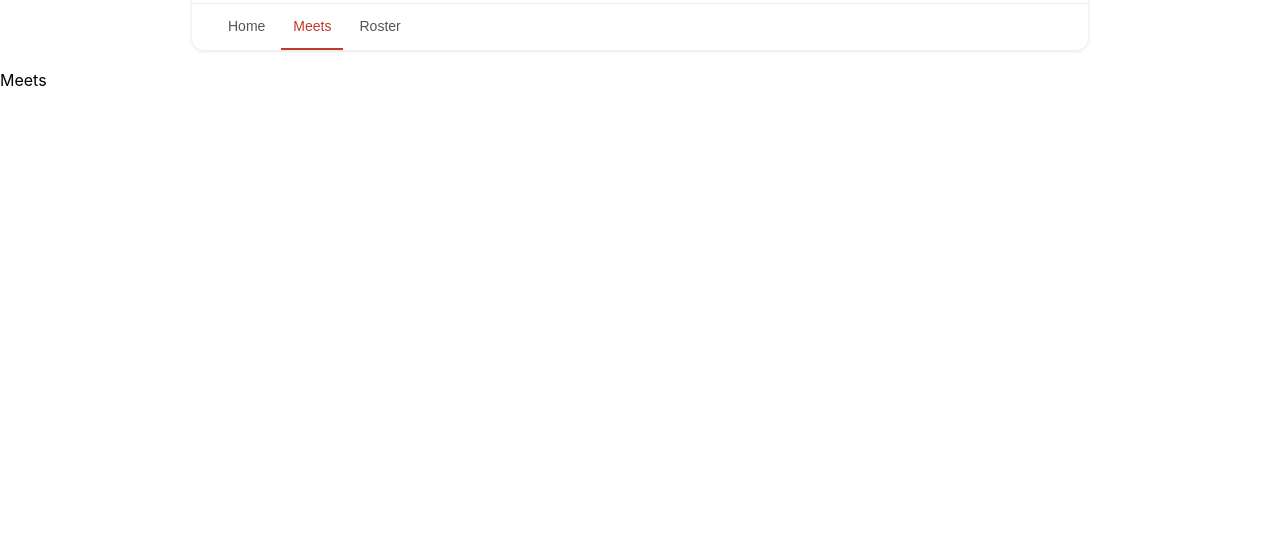
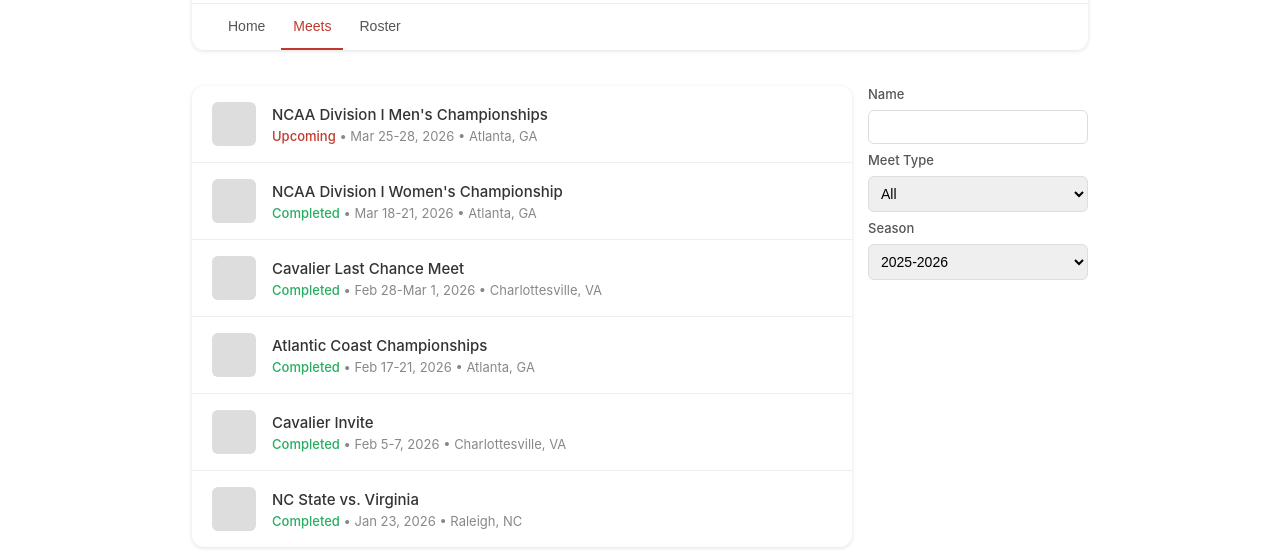
Before and after one commit to DylanHNicolay/EVID, a React (Create React App) app in the folder divecloud-react/: page / in a window 1280 px wide. Both pictures are taken after a click on the button "Meets". Shown: the part 386-946 px from the top of the page. Before the commit the page ends 800 px from the top, so only its background shows below. Built offline with nearby package versions, Linux system fonts and the light colour scheme.

Commit message:
meets team page

```diff
--- /dev/null
+++ b/divecloud-react/src/components/teams/meets/MeetList.css
@@ -0,0 +1,53 @@
+.meet-list {
+  background: white;
+  border-radius: 12px;
+  box-shadow: 0 1px 4px rgba(0, 0, 0, 0.12);
+  overflow: hidden;
+}
+
+.meet-item {
+  display: flex;
+  align-items: center;
+  gap: 16px;
+  padding: 16px 20px;
+  border-bottom: 1px solid #eee;
+}
+
+.meet-item:last-child {
+  border-bottom: none;
+}
+
+.meet-logo-placeholder {
+  width: 44px;
+  height: 44px;
+  border-radius: 6px;
+  background: #ddd;
+  flex-shrink: 0;
+}
+
+.meet-info {
+  display: flex;
+  flex-direction: column;
+  gap: 4px;
+}
+
+.meet-name {
+  font-size: 15px;
+  font-weight: 500;
+  color: #333;
+}
+
+.meet-meta {
+  font-size: 13px;
+  color: #888;
+}
+
+.meet-status.upcoming {
+  color: #c0392b;
+  font-weight: 500;
+}
+
+.meet-status.completed {
+  color: #27ae60;
+  font-weight: 500;
+}
--- /dev/null
+++ b/divecloud-react/src/components/teams/meets/MeetList.tsx
@@ -0,0 +1,114 @@
+import React from 'react';
+import './MeetList.css';
+
+interface Meet {
+  id: number;
+  name: string;
+  status: 'Upcoming' | 'Completed';
+  dateRange: string;
+  location: string;
+  logoUrl?: string;
+  type: string;
+  season: string;
+}
+
+const mockMeets: Meet[] = [
+  {
+    id: 1,
+    name: "NCAA Division I Men's Championships",
+    status: 'Upcoming',
+    dateRange: 'Mar 25-28, 2026',
+    location: 'Atlanta, GA',
+    type: 'Championship',
+    season: '2025-2026',
+  },
+  {
+    id: 2,
+    name: "NCAA Division I Women's Championship",
+    status: 'Completed',
+    dateRange: 'Mar 18-21, 2026',
+    location: 'Atlanta, GA',
+    type: 'Championship',
+    season: '2025-2026',
+  },
+  {
+    id: 3,
+    name: 'Cavalier Last Chance Meet',
+    status: 'Completed',
+    dateRange: 'Feb 28-Mar 1, 2026',
+    location: 'Charlottesville, VA',
+    type: 'Invitational',
+    season: '2025-2026',
+  },
+  {
+    id: 4,
+    name: 'Atlantic Coast Championships',
+    status: 'Completed',
+    dateRange: 'Feb 17-21, 2026',
+    location: 'Atlanta, GA',
+    type: 'Championship',
+    season: '2025-2026',
+  },
+  {
+    id: 5,
+    name: 'Cavalier Invite',
+    status: 'Completed',
+    dateRange: 'Feb 5-7, 2026',
+    location: 'Charlottesville, VA',
+    type: 'Invitational',
+    season: '2025-2026',
+  },
+  {
+    id: 6,
+    name: 'NC State vs. Virginia',
+    status: 'Completed',
+    dateRange: 'Jan 23, 2026',
+    location: 'Raleigh, NC',
+    type: 'Dual',
+    season: '2025-2026',
+  },
+];
+
+interface MeetListProps {
+  nameFilter: string;
+  typeFilter: string;
+  seasonFilter: string;
+}
+
+const MeetList = ({
+  nameFilter,
+  typeFilter,
+  seasonFilter,
+}: MeetListProps): React.ReactElement => {
+  const filtered = mockMeets.filter((meet) => {
+    const matchesName = meet.name
+      .toLowerCase()
+      .includes(nameFilter.toLowerCase());
+    const matchesType = typeFilter === 'All' || meet.type === typeFilter;
+    const matchesSeason = meet.season === seasonFilter;
+    return matchesName && matchesType && matchesSeason;
+  });
+
+  return (
+    <div className="meet-list">
+      {filtered.map((meet) => (
+        <div key={meet.id} className="meet-item">
+          <div className="meet-logo-placeholder" />
+          <div className="meet-info">
+            <span className="meet-name">{meet.name}</span>
+            <span className="meet-meta">
+              <span
+                className={`meet-status ${meet.status === 'Upcoming' ? 'upcoming' : 'completed'}`}
+              >
+                {meet.status}
+              </span>{' '}
+              • {meet.dateRange} • {meet.location}
+            </span>
+          </div>
+        </div>
+      ))}
+    </div>
+  );
+};
+
+export default MeetList;
--- /dev/null
+++ b/divecloud-react/src/tabs/team/team-meets-tab.css
@@ -0,0 +1,38 @@
+.meets-layout {
+  display: flex;
+  gap: 16px;
+  align-items: flex-start;
+  padding: 16px;
+  width: 70%;
+  margin: auto;
+}
+
+.meets-main {
+  flex: 3;
+}
+
+.meets-sidebar {
+  flex: 1;
+}
+
+.meets-filters {
+  display: flex;
+  flex-direction: column;
+  gap: 8px;
+}
+
+.meets-filters label {
+  font-size: 13px;
+  font-weight: 500;
+  color: #555;
+}
+
+.meets-filters input,
+.meets-filters select {
+  padding: 8px;
+  border: 1px solid #ddd;
+  border-radius: 6px;
+  font-size: 14px;
+  width: 100%;
+  box-sizing: border-box;
+}
--- a/divecloud-react/src/tabs/team/team-meets-tab.tsx
+++ b/divecloud-react/src/tabs/team/team-meets-tab.tsx
@@ -1,5 +1,54 @@
-import React from 'react';
+import React, { useState } from 'react';
+import './team-meets-tab.css';
+import MeetList from '../../components/teams/meets/MeetList';
 
 export default function TeamMeetsTab(): React.ReactElement {
-  return <div>Meets</div>;
+  const [nameFilter, setNameFilter] = useState('');
+  const [typeFilter, setTypeFilter] = useState('All');
+  const [seasonFilter, setSeasonFilter] = useState('2025-2026');
+
+  return (
+    <div className="meets-layout">
+      <div className="meets-main">
+        <MeetList
+          nameFilter={nameFilter}
+          typeFilter={typeFilter}
+          seasonFilter={seasonFilter}
+        />
+      </div>
+
+      <div className="meets-sidebar">
+        <div className="meets-filters">
+          <label>Name</label>
+          <input
+            type="text"
+            value={nameFilter}
+            onChange={(e) => setNameFilter(e.target.value)}
+            placeholder=""
+          />
+
+          <label>Meet Type</label>
+          <select
+            value={typeFilter}
+            onChange={(e) => setTypeFilter(e.target.value)}
+          >
+            <option>All</option>
+            <option>Championship</option>
+            <option>Invitational</option>
+            <option>Dual</option>
+          </select>
+
+          <label>Season</label>
+          <select
+            value={seasonFilter}
+            onChange={(e) => setSeasonFilter(e.target.value)}
+          >
+            <option>2025-2026</option>
+            <option>2024-2025</option>
+            <option>2023-2024</option>
+          </select>
+        </div>
+      </div>
+    </div>
+  );
 }
```
